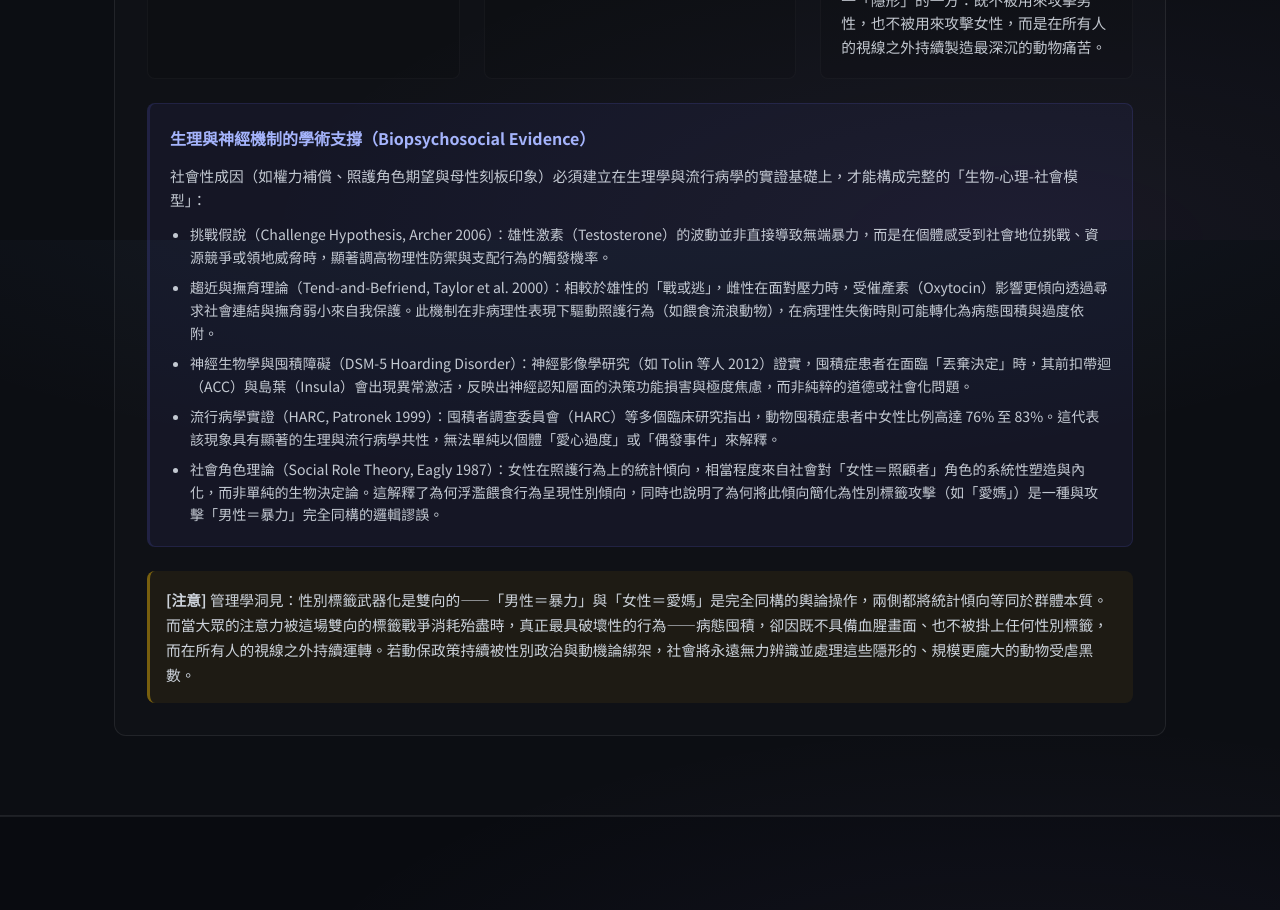
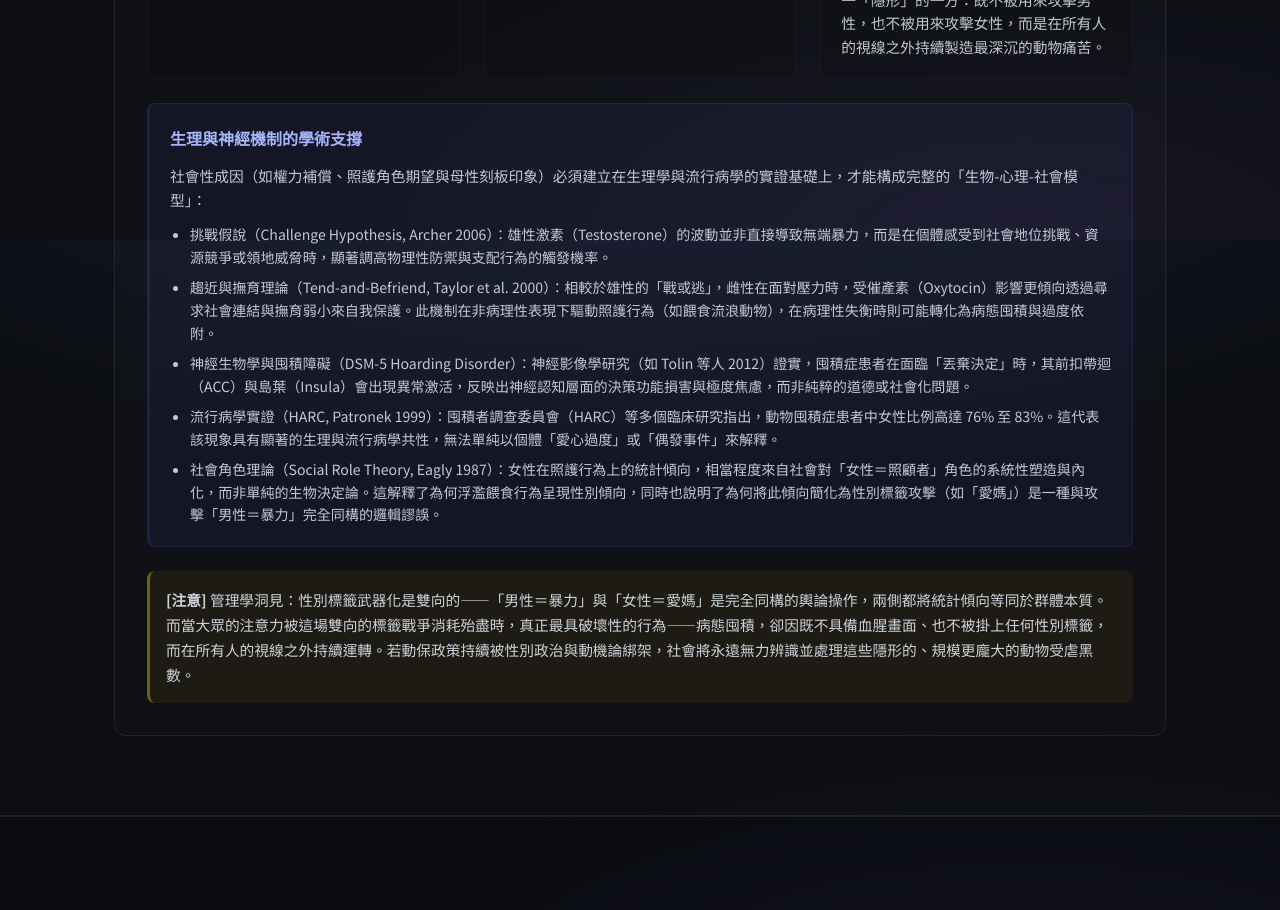
Before and after one commit to evanwu1014/stray-hazard-perception-gap, a React (Vite) app: page /#/ in a window 1280 px wide. Shown: the part 9360-10270 px from the top of the page. Built offline with nearby package versions, Linux system fonts and the light colour scheme.

Commit message:
refactor: remove literal English translation of Biopsychosocial Evidence from textContent.js

```diff
--- a/src/data/locales/zh_CN/textContent.js
+++ b/src/data/locales/zh_CN/textContent.js
@@ -145,7 +145,7 @@ export const HAZARD_TEXT = {
         }
       ],
       academicNotes: {
-        title: "生理与神经机制的学术支撑（Biopsychosocial Evidence）",
+        title: "生理与神经机制的学术支撑",
         desc: "社会性成因（如权力补偿、照护角色期望与母性刻板印象）必须建立在生理学与流行病学的实证基础上，才能构成完整的“生物-心理-社会模型”：",
         points: [
           "挑战假说（Challenge Hypothesis, Archer 2006）：雄性激素（Testosterone）的波动并非直接导致无端暴力，而是在个体感受到社会地位挑战、资源竞争或领地威胁时，显著调高物理性防御与支配行为的触发概率。",
--- a/src/data/locales/zh_TW/textContent.js
+++ b/src/data/locales/zh_TW/textContent.js
@@ -145,7 +145,7 @@ export const HAZARD_TEXT = {
         }
       ],
       academicNotes: {
-        title: "生理與神經機制的學術支撐（Biopsychosocial Evidence）",
+        title: "生理與神經機制的學術支撐",
         desc: "社會性成因（如權力補償、照護角色期望與母性刻板印象）必須建立在生理學與流行病學的實證基礎上，才能構成完整的「生物-心理-社會模型」：",
         points: [
           "挑戰假說（Challenge Hypothesis, Archer 2006）：雄性激素（Testosterone）的波動並非直接導致無端暴力，而是在個體感受到社會地位挑戰、資源競爭或領地威脅時，顯著調高物理性防禦與支配行為的觸發機率。",
```
